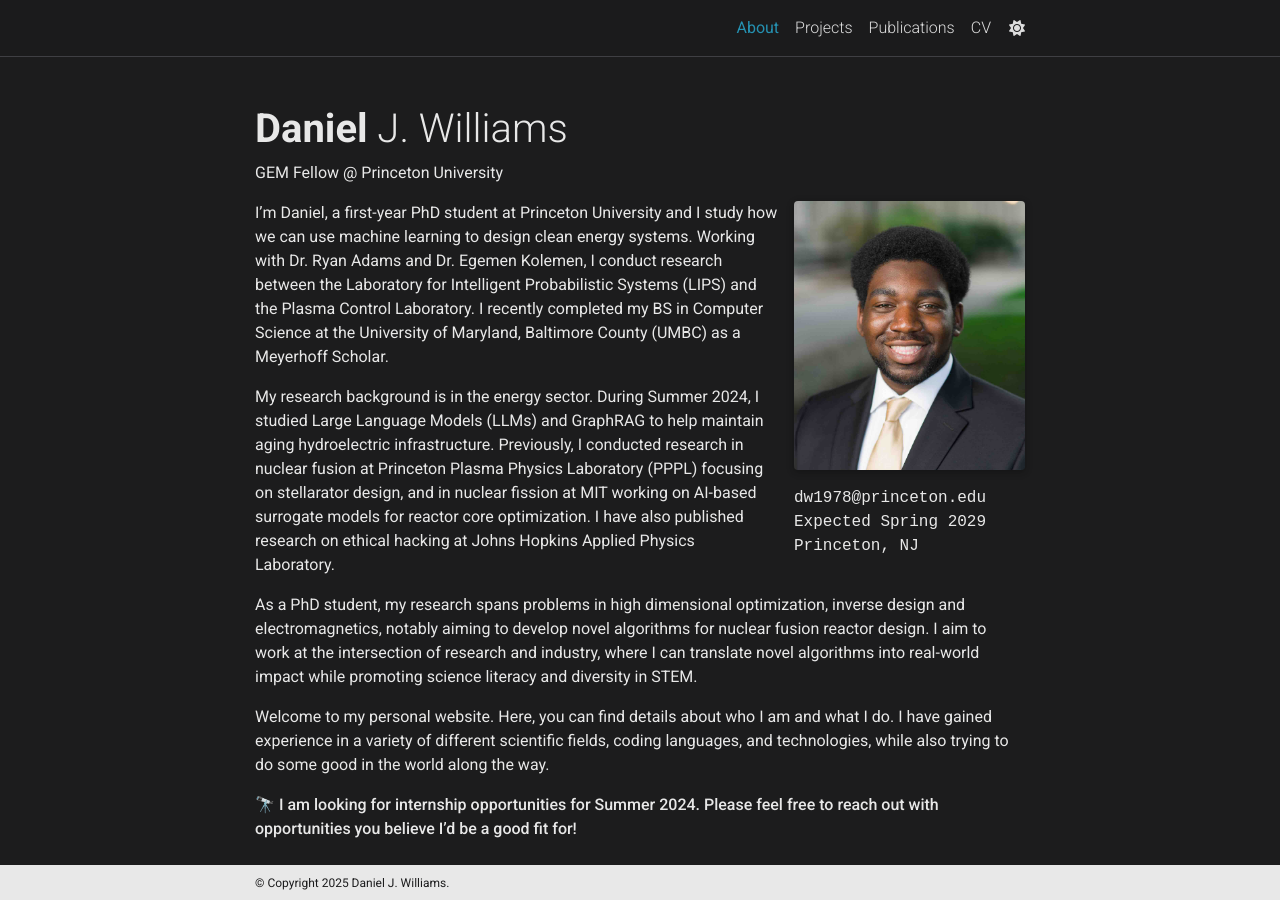
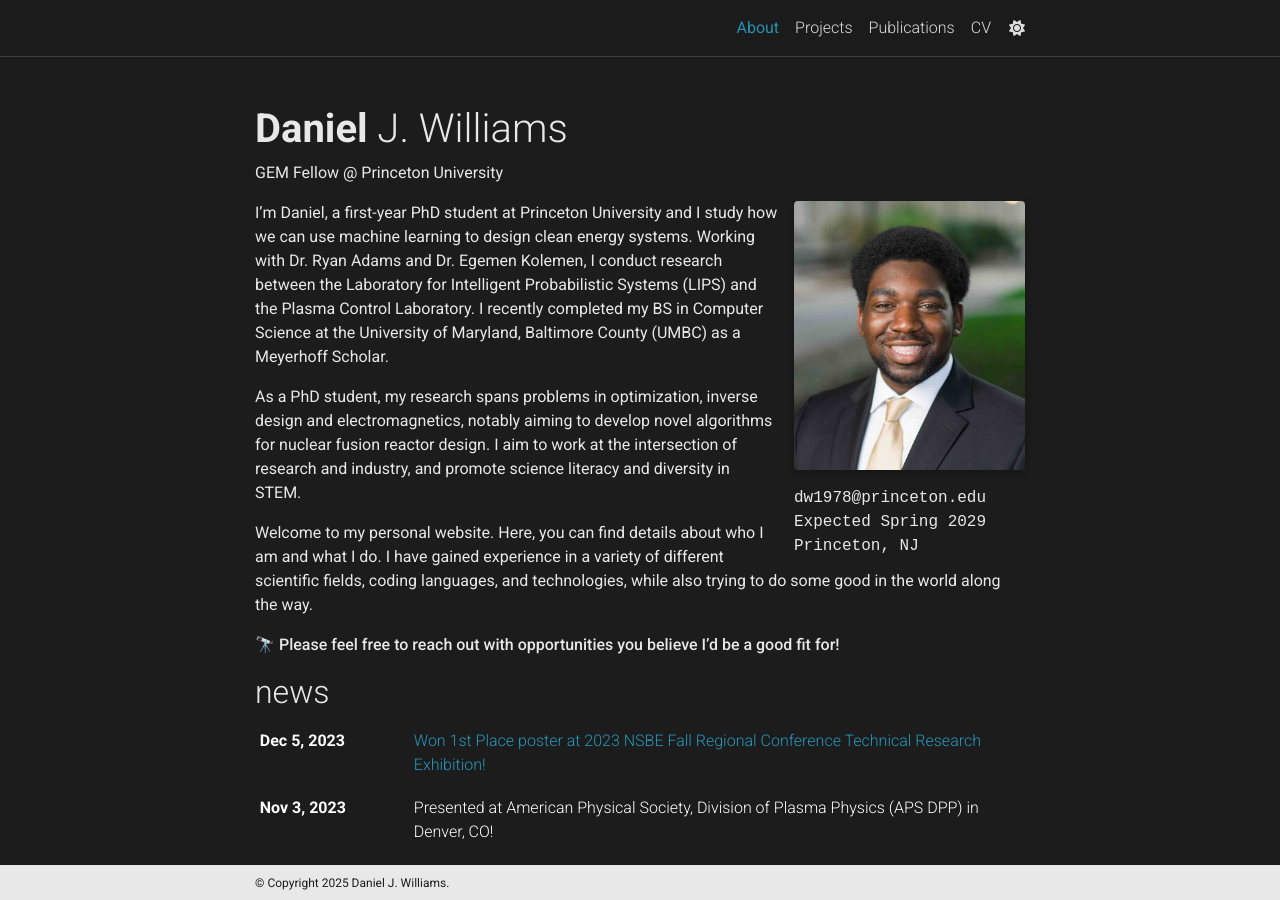
Before and after one commit to DanWilliams24/DanWilliams24.github.io, a Jekyll site: the page built from _pages/about.md, in a window 1280 px wide and 900 px high. Built offline with Jekyll 4.4.1, drawn with Linux system fonts in a browser that asks for light colours; full-size pictures stand in for the smaller copies a plugin makes; comment, search, counter and statistics services are not loaded; a style sheet for code colours, icons or effects is not loaded.

Commit message:
shortened about section, edited note at the bottom , and project page updated

```diff
--- a/_pages/about.md
+++ b/_pages/about.md
@@ -22,10 +22,8 @@
 
 I'm Daniel, a first-year PhD student at Princeton University and I study how we can use machine learning to design clean energy systems. Working with Dr. Ryan Adams and Dr. Egemen Kolemen, I conduct research between the Laboratory for Intelligent Probabilistic Systems (LIPS) and the Plasma Control Laboratory. I recently completed my BS in Computer Science at the University of Maryland, Baltimore County (UMBC) as a Meyerhoff Scholar.
 
-My research background is in the energy sector. During Summer 2024, I studied Large Language Models (LLMs) and GraphRAG to help maintain aging hydroelectric infrastructure. Previously, I conducted research in nuclear fusion at Princeton Plasma Physics Laboratory (PPPL) focusing on stellarator design, and in nuclear fission at MIT working on AI-based surrogate models for reactor core optimization. I have also published research on ethical hacking at Johns Hopkins Applied Physics Laboratory.
-
-As a PhD student, my research spans problems in high dimensional optimization, inverse design and electromagnetics, notably aiming to develop novel algorithms for nuclear fusion reactor design. I aim to work at the intersection of research and industry, where I can translate novel algorithms into real-world impact while promoting science literacy and diversity in STEM.
+As a PhD student, my research spans problems in optimization, inverse design and electromagnetics, notably aiming to develop novel algorithms for nuclear fusion reactor design. I aim to work at the intersection of research and industry, and promote science literacy and diversity in STEM.
 
 Welcome to my personal website. Here, you can find details about who I am and what I do. I have gained experience in a variety of different scientific fields, coding languages, and technologies, while also trying to do some good in the world along the way.
 
-**🔭 I am looking for internship opportunities for Summer 2024. Please feel free to reach out with opportunities you believe I'd be a good fit for!**
+**🔭 Please feel free to reach out with opportunities you believe I'd be a good fit for!**
```
Also changed, not shown: _pages/projects.md (+4 -1 lines).
